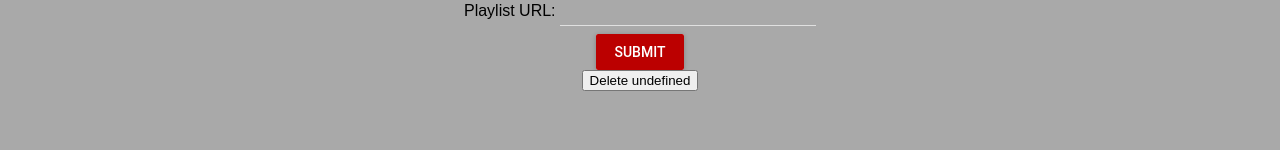
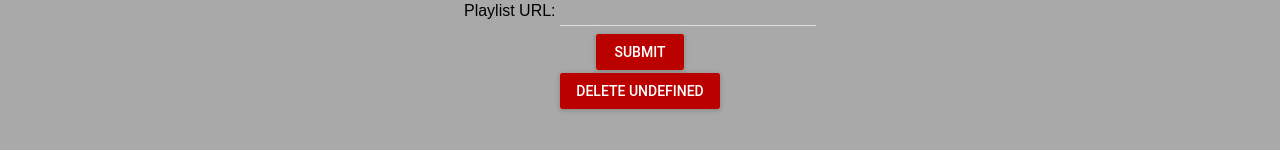
Before and after one commit to ern19/KidSafe, a React (Create React App) app in the folder client/: page /kids/1 in a window 1280 px wide. Shown: the part 266-416 px from the top of the page. Built offline with nearby package versions, Linux system fonts and the light colour scheme; no server answers.

Commit message:
added confirmation to delete function, styled button

```diff
--- a/client/src/components/KidProfile.js
+++ b/client/src/components/KidProfile.js
@@ -3,7 +3,7 @@ import axios from 'axios'
 import PlaylistList from './PlaylistList'
 import {Redirect} from 'react-router-dom'
 import NewPlaylistForm from '../forms/NewPlaylistForm'
-
+import RaisedButton from 'material-ui/RaisedButton'
 class KidProfile extends Component {
 
     state ={
@@ -32,12 +32,14 @@ class KidProfile extends Component {
         }
     }
     deleteKid = async() => {
+        if(window.confirm(`Are you sure you want to delete ${this.state.kid.nickname}'s profile?`)){
             try {
             const kidId = this.props.match.params.id
             const response = await axios.delete(`/kids/${kidId}`)
             this.setState({kid: response.data, redirectToKids:true})
             } catch(error) {
                 console.log(error)
+            }
         }
     }
     render() {
@@ -61,7 +63,7 @@ class KidProfile extends Component {
                 <div>
                     <NewPlaylistForm id={this.state.kid.id} getPlaylists={this.getPlaylists}/>
                 </div>
-                <button onClick={this.deleteKid}>{`Delete ${this.state.kid.nickname}`}</button>
+                <RaisedButton onClick={this.deleteKid} label={`Delete ${this.state.kid.nickname}`} backgroundColor="#bb0000" labelColor='#fff' style={{margin: '3px'}}/>
             </div>
         );
     }
```
Lines whose indentation alone changed are shown as unchanged.
